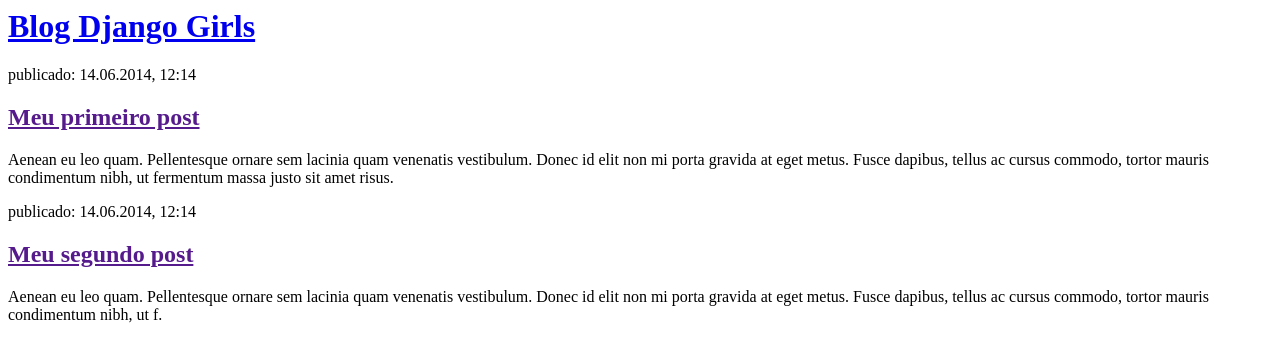
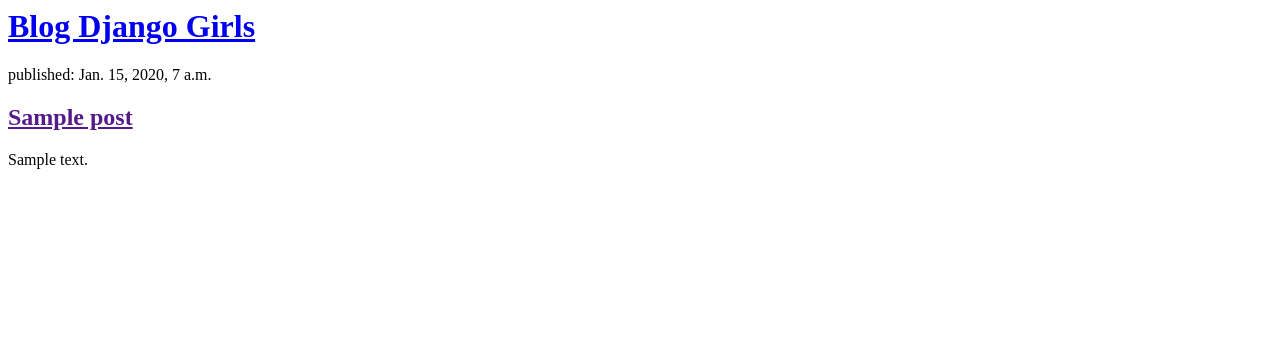
Before and after one commit to InCOD3-VICTOR/UdemyCourses-1, a Django app: template Django/blog/templates/blog/post_list.html in a window 1280 px wide. Shown: the top 362 px of the page. Run offline with Django 3.2, Linux system fonts and the light colour scheme; the template is opened without the code that fills it: values that come from a table or form of the project are taken from there, others are empty; tables that the repository leaves empty hold one stand-in row (values such as "Sample post").

Commit message:
Changed html to show queryset result

```diff
--- a/Django/blog/templates/blog/post_list.html
+++ b/Django/blog/templates/blog/post_list.html
@@ -8,15 +8,13 @@
         </div>
 
         <div>
-            <p>publicado: 14.06.2014, 12:14</p>
-            <h2><a href="">Meu primeiro post</a></h2>
-            <p>Aenean eu leo quam. Pellentesque ornare sem lacinia quam venenatis vestibulum. Donec id elit non mi porta gravida at eget metus. Fusce dapibus, tellus ac cursus commodo, tortor mauris condimentum nibh, ut fermentum massa justo sit amet risus.</p>
-        </div>
-
-        <div>
-            <p>publicado: 14.06.2014, 12:14</p>
-            <h2><a href="">Meu segundo post</a></h2>
-            <p>Aenean eu leo quam. Pellentesque ornare sem lacinia quam venenatis vestibulum. Donec id elit non mi porta gravida at eget metus. Fusce dapibus, tellus ac cursus commodo, tortor mauris condimentum nibh, ut f.</p>
+            {% for post in posts %}
+                <div>
+                    <p>published: {{ post.published_date }}</p>
+                    <h2><a href="">{{ post.title }}</a></h2>
+                    <p>{{ post.text|linebreaksbr }}</p>
+                </div>
+             {% endfor %}
         </div>
     </body>
 </html>
```
